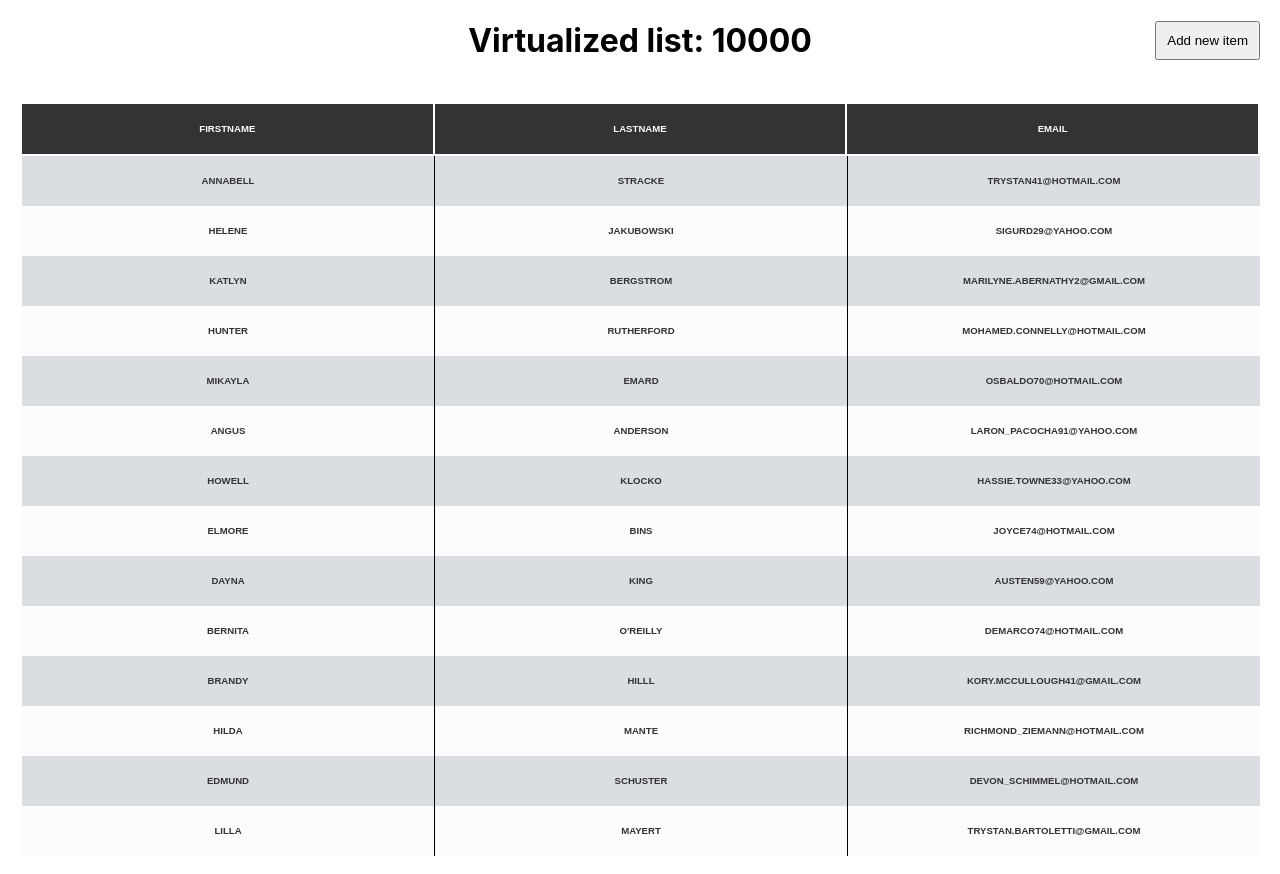
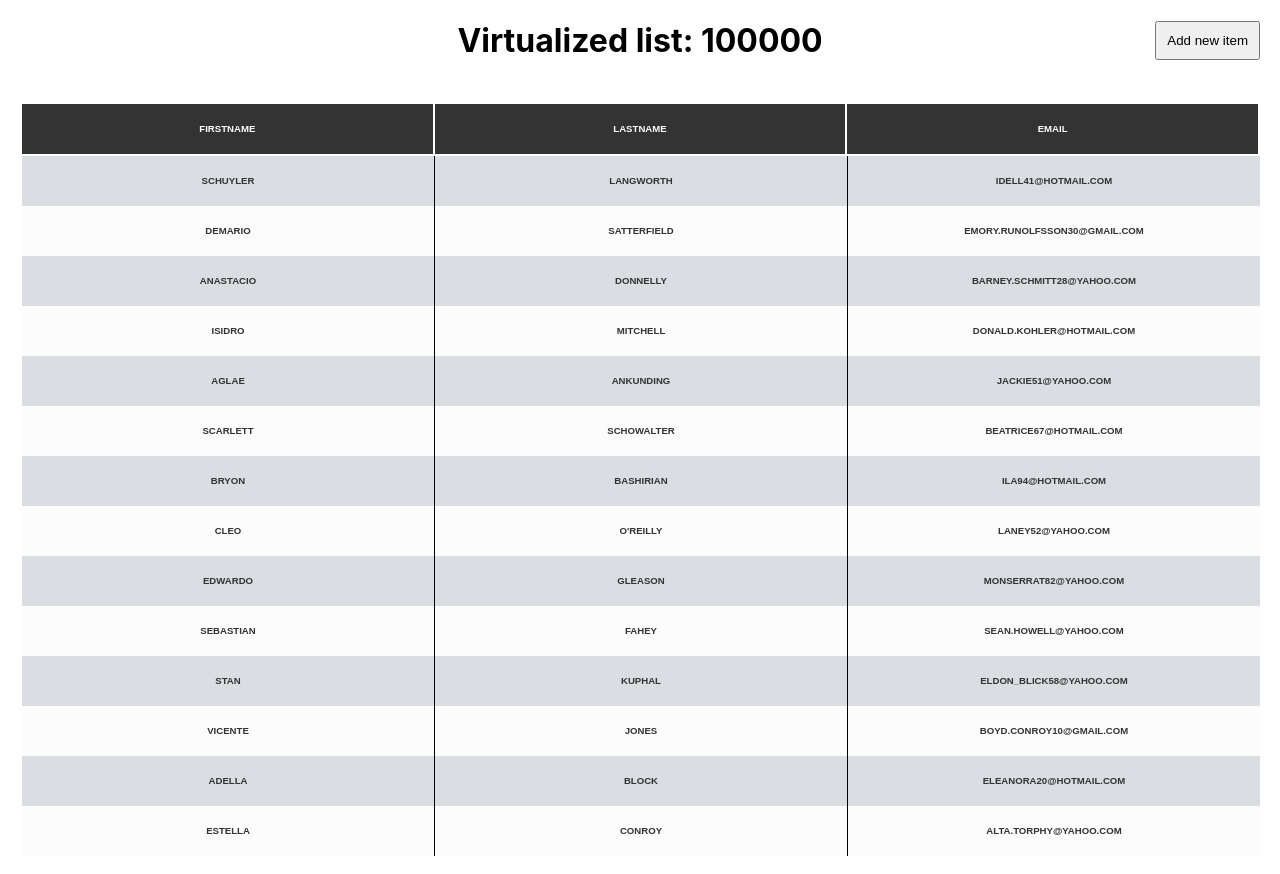
Before and after one commit to wizzywit/deep-opinion-fe-task, a React (Create React App) app: page / in a window 1280 px wide. Shown: the top 874 px of the page. Built offline with nearby package versions, Linux system fonts and the light colour scheme.

Commit message:
increased to 100k list of items.

```diff
--- a/src/App.tsx
+++ b/src/App.tsx
@@ -4,7 +4,7 @@ import { faker } from '@faker-js/faker';
 import Table from "./components/Table";
 
 function App() {
-    const [people, setPeople] = useState(new Array(10000).fill(true).map(() => ({
+    const [people, setPeople] = useState(new Array(100000).fill(true).map(() => ({
         firstName: faker.name.firstName(),
         lastName: faker.name.lastName(),
         email: faker.internet.email()
```
